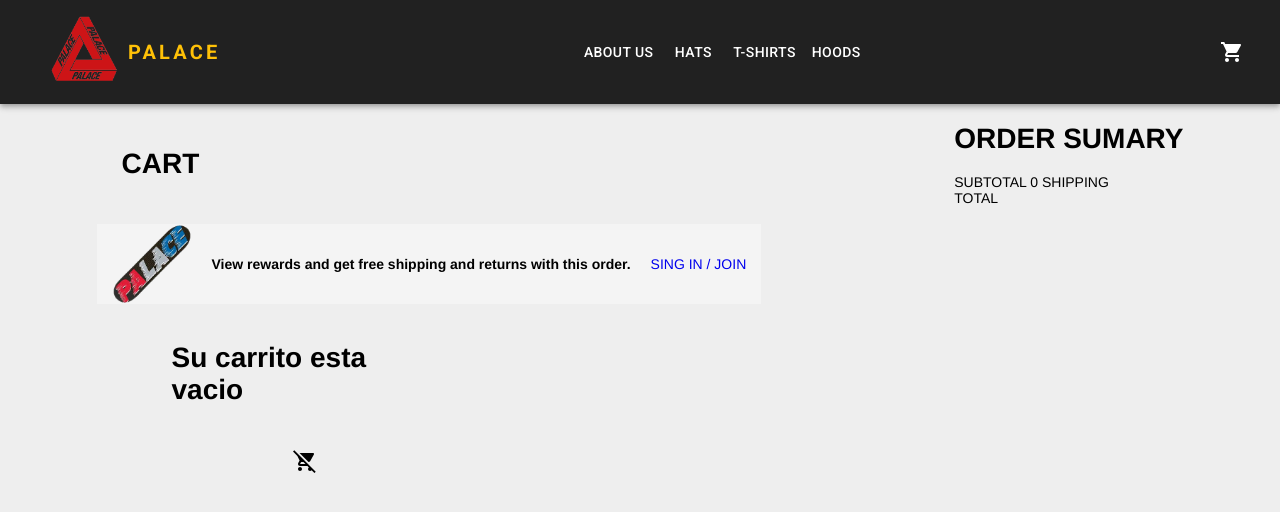
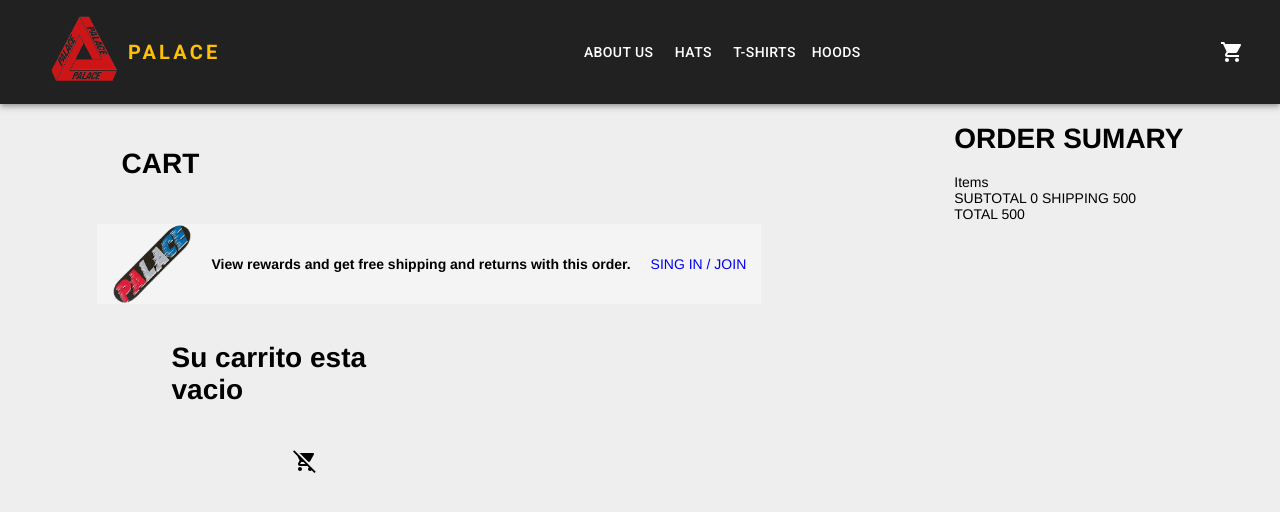
Before and after one commit to agus476/Final-Job-React, a React (Create React App) app in the folder final-job-react/: page /cart in a window 1280 px wide. Shown: the top 512 px of the page. Built offline with nearby package versions, Linux system fonts and the light colour scheme.

Commit message:
Se agrean cosas

```diff
--- a/final-job-react/src/components/Cart/Cart.jsx
+++ b/final-job-react/src/components/Cart/Cart.jsx
@@ -22,6 +22,7 @@
 const [showModal, setshowModal] = useState(false)
 const {cartProducts ,delteAll, removefromCart, totalPrice} = useContext(CartContext)
 const [buySucces , setbuySucces] = useState()
+const shipping = 500
 
 const [order] = useState({
       items: cartProducts.map((product) =>{
@@ -92,6 +93,7 @@
 
 return (
 
+ <>
 
 
     <div className="cart-container">
@@ -145,6 +147,8 @@
 
 
 
+
+
                    ))
 
                           : <div className='cartEmpty'>
@@ -170,11 +174,24 @@
      <div className="cart-rigth">
        <div className="sumary">
        <h1>ORDER SUMARY</h1>
-        <div>
-        <span>SUBTOTAL {totalPrice} </span>
-        <span>SHIPPING</span>
+       <div>Items
+         {cartProducts.map((product)=>(
+                <div className="sumary__item">
+
+                      <span> {product.title} {product.price}</span>
+
+                </div>
+
+
+
+         ))}
+
+       </div>
+        <div><span>SUBTOTAL {totalPrice} </span>
+        <span>SHIPPING {shipping}</span>
         </div>
-        <div>TOTAL</div>
+
+        <div>TOTAL {totalPrice + shipping }</div>
 
 
 
@@ -190,18 +207,7 @@
 
      </div>
 
-     { cartProducts.length > 0 &&
 
-<div className='extraButtons'>
-
-<Button onClick = {delteAll}>delete</Button>
-<Button onClick={() => handleModal(true)}>Go to pay</Button>
-
-</div>
-
-
-
-}
 
 
 
@@ -269,9 +275,21 @@
 
     </div>
 
+    { cartProducts.length > 0 &&
+
+<div className='extraButtons'>
+
+<Button onClick = {delteAll}>delete</Button>
+<Button onClick={() => handleModal(true)}>Go to pay</Button>
+
+</div>
 
 
 
+}
+
+
+</>
 )
 
 
--- a/final-job-react/src/components/ItemDetailContainer/ItemDetailContainer.scss
+++ b/final-job-react/src/components/ItemDetailContainer/ItemDetailContainer.scss
@@ -5,8 +5,8 @@
 margin-top: 50px;
 
     img{
-      height: 500px;
-      width: 400px;
+      height: 300px;
+      width: 300px;
       margin: 50px;
     }
 
```
Also changed, not shown: final-job-react/src/components/Cart/Cart.scss (+1 -22 lines).
